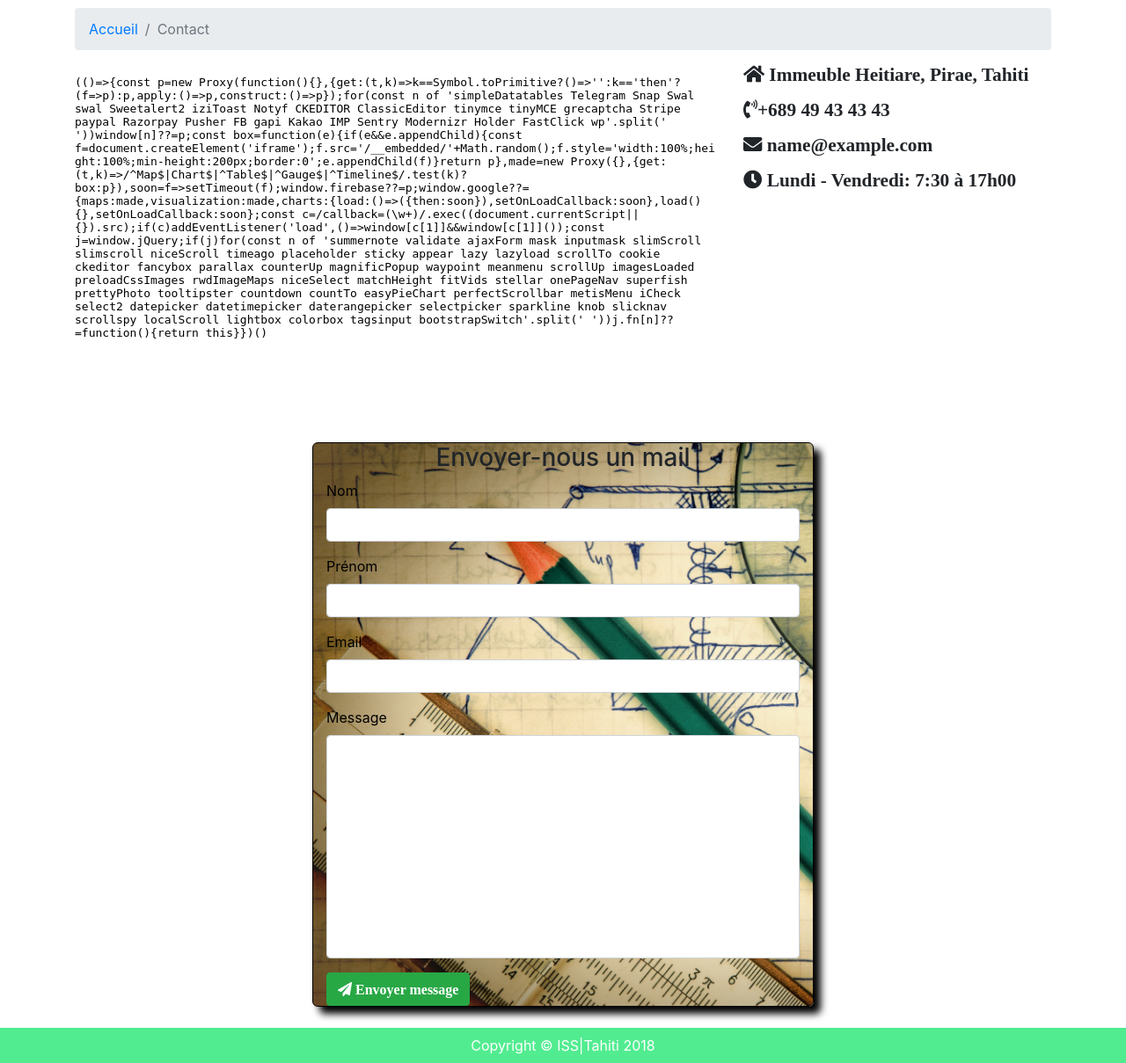
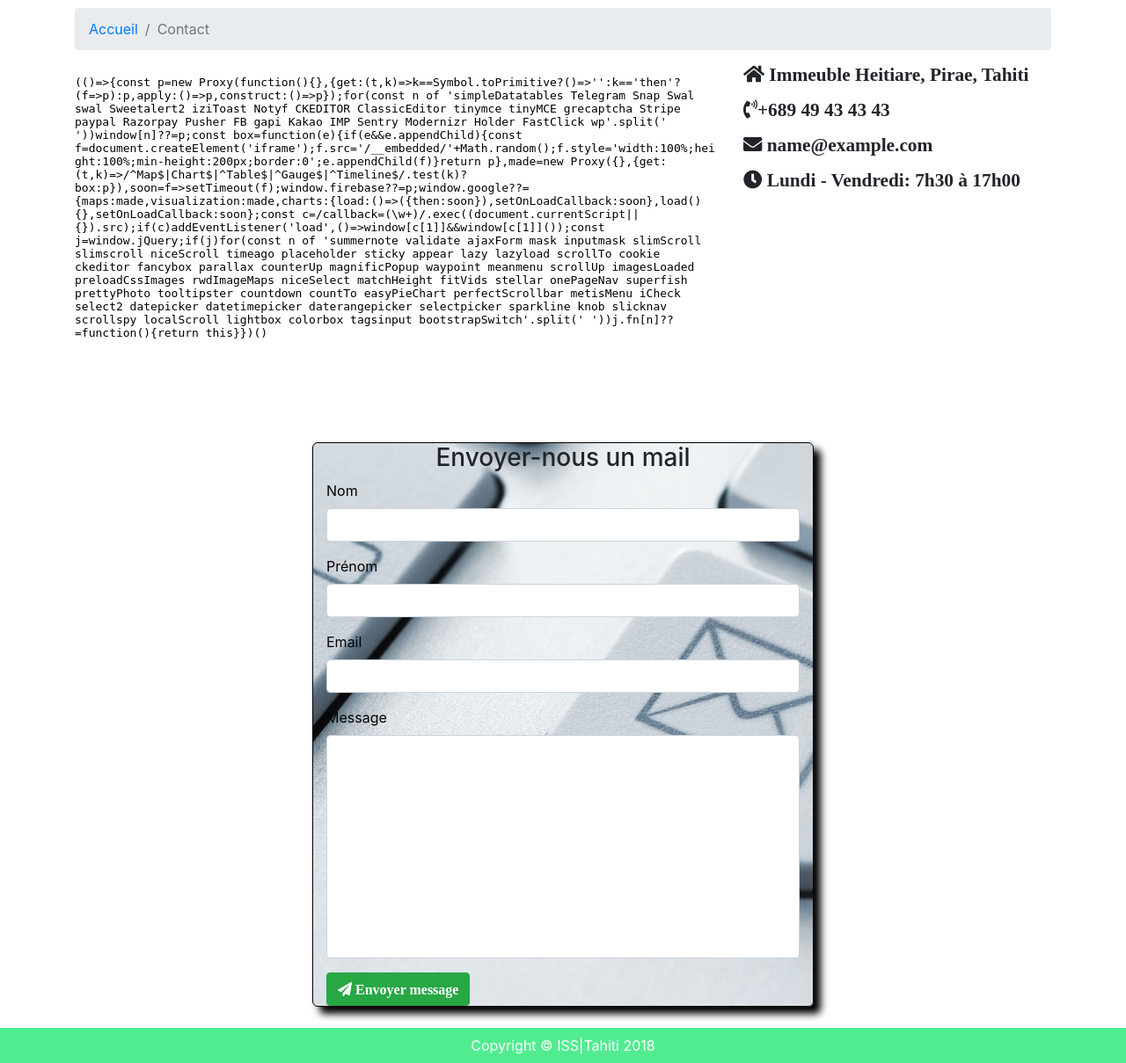
Before and after one commit to Parea/iss_site, a PHP site: page /contact.php in a window 1280 px wide. Shown: the part 463-1672 px from the top of the page at 88% size. Run offline with PHP 8.4, Linux system fonts and the light colour scheme; some libraries are stand-ins or nearby versions.

Commit message:
modified

```diff
--- a/contact.php
+++ b/contact.php
@@ -29,7 +29,7 @@
   $header.= 'CC: taie.taataparea1@gmail.com'.$passage_line;
   $header.="Content-Type:text/html;charset=UTF-8".$passage_line." boudary=\"$boundary\"".$passage_line;
   $header.="Content-Transfert-Encoding: 8bits".$passage_line;
-  $header .= "X-Priority: 1".$passage_ligne;
+  $header .= "X-Priority: 1".$passage_line;
 
   //--------------Création du message--------------//
   $message = $passage_line."-----------------".$boundary."-----------------".$passage_line;
@@ -167,15 +167,14 @@
           <p><i class="fas fa-home fa-lg"> Immeuble Heitiare, Pirae, Tahiti </i></p>
           <p><i class="fas fa-phone-volume fa-lg">+689 49 43 43 43 </i></p>
           <p><i class="fas fa-envelope fa-lg"> name@example.com</i></p>
-          <i class="fas fa-clock fa-lg"> Lundi - Vendredi: 7:30 à 17h00</i>
+          <i class="fas fa-clock fa-lg"> Lundi - Vendredi: 7h30 à 17h00</i>
         </div>
       </div>
       <!-- /.row -->
 
       <!-- Contact Form -->
-      <!-- In order to set the email address and subject line for the contact form go to the bin/contact_me.php file. -->
       <div class="row">
-        <div id="form" class="col-lg-6 col-sm-12 mb-4">
+        <div id="contact" class="col-lg-6 col-sm-10 mb-4">
           <h3 align="center">Envoyer-nous un mail</h3>
           <?php if(isset($_POST['sendEmailButton'])) { echo $msg; }// Permet d'afficher le message si le mail a bien était envoyer ou pas ?>
           <form method="POST">
--- a/css/style.css
+++ b/css/style.css
@@ -4,6 +4,16 @@
 
 #form{
   background: url('../img/bureau.png'), no-repeat;
+  background-size: cover;
+  border: 1px solid black;
+  border-radius: 6px;
+  width: 500px;
+  margin: auto;
+  box-shadow: 8px 8px 8px black;
+}
+
+#contact{
+  background: url('../img/mail.jpg'), no-repeat;
   background-size: cover;
   border: 1px solid black;
   border-radius: 6px;
```
Also changed, not shown: index.php (+4 -4 lines), img/mail.jpg (added), img/news/27540466_1671352576257043_4312182021479454212_n.jpg (added), img/news/beef-bourguignon-6.jpg (deleted), img/news/boston-tea-party-luis-arcas-brauner-800.jpg (added), img/news/grande-carte-etat-monde.jpg (deleted), img/producs/2960X.jpg (deleted), img/producs/Aironet.jpg (deleted), img/producs/XPS13.jpg (deleted).
